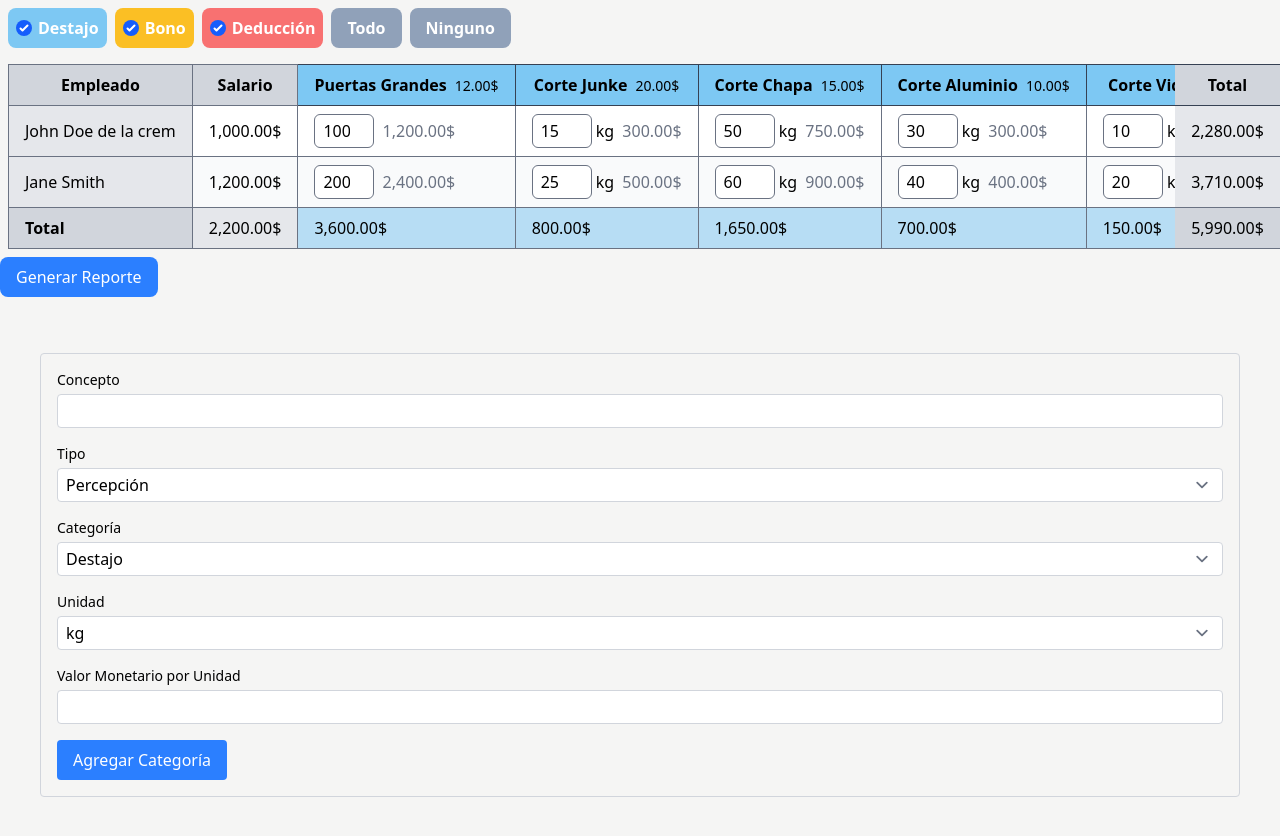
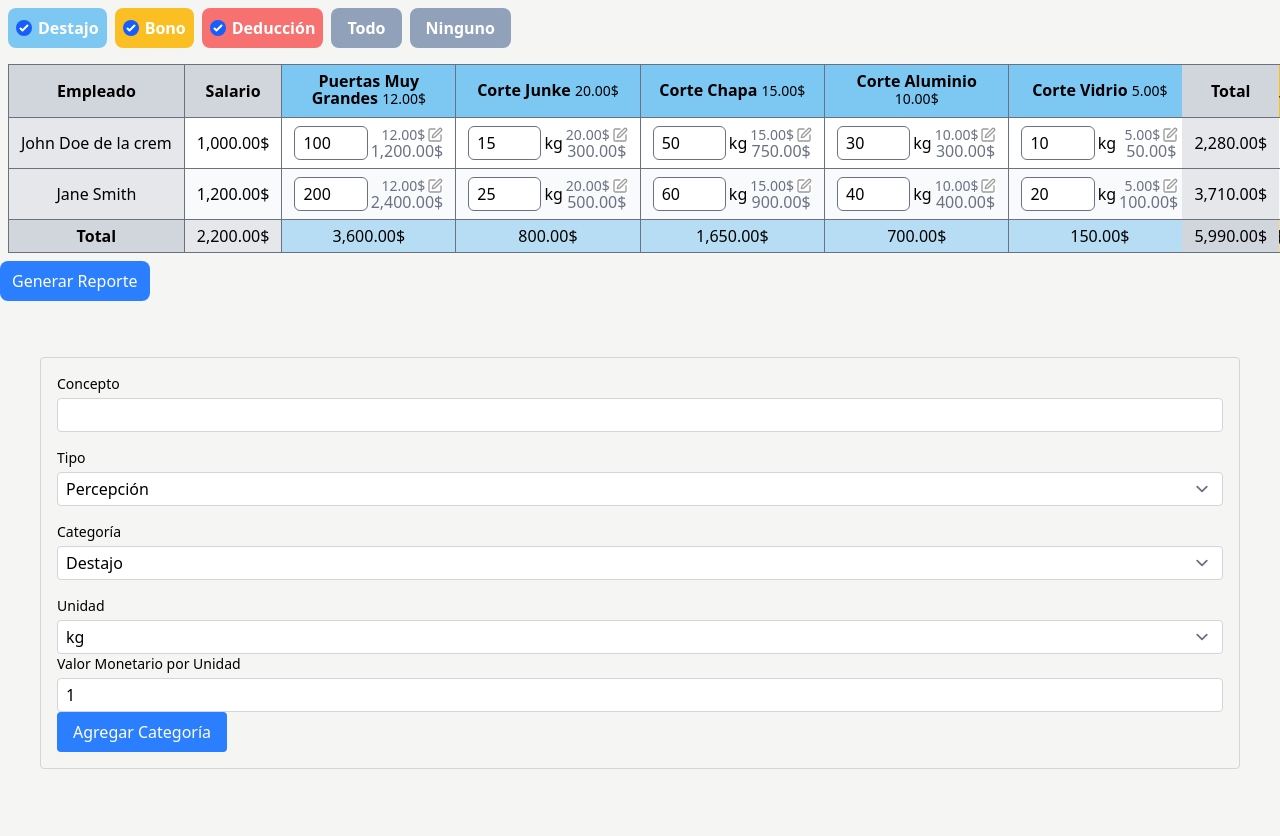
Before and after one commit to ChrisPoul/renova, a SvelteKit app: page / in a window 1280 px wide. After the commit the page ends 809 px from the top, so only its background shows below. Built offline with nearby package versions, Linux system fonts and the light colour scheme.

Commit message:
Made many small changes

```diff
--- a/src/app.css
+++ b/src/app.css
@@ -22,3 +22,10 @@
 .deduccion-opaco {
   background-color: rgba(248, 113, 113, 0.5);
 }
+
+.t-cell {
+  @apply px-3 py-2 border border-gray-500 leading-none text-center;
+}
+button {
+  @apply cursor-pointer
+}
--- a/src/app.d.ts
+++ b/src/app.d.ts
@@ -21,6 +21,8 @@ declare global {
 		id: number;
 		category: number;
 		amount: number;
+		unitMonetaryValue?: number;
+		unit?: string
 	}
 	interface Employee {
 		id: number;
--- a/src/lib/utils.ts
+++ b/src/lib/utils.ts
@@ -17,3 +17,17 @@ export function getCategoryTypeLabel(category: CategoryType) {
 	}
 	return category;
 }
+
+export function validateAmount(amount: number) {
+		if (!amount) return amount;
+		if (isNaN(amount)) return 0;
+		if (amount < 0) return 0;
+
+		const numString = amount.toString();
+		const decimalIndex = numString.indexOf('.');
+		if (decimalIndex === -1) {
+			return amount;
+		}
+		const truncatedString = numString.slice(0, decimalIndex + 3);
+		return parseFloat(truncatedString);
+	}
--- a/src/routes/+page.svelte
+++ b/src/routes/+page.svelte
@@ -8,7 +8,7 @@
 	const categoriasIncidencia: CategoriaIncidencia[] = [
 		{
 			id: 1,
-			concept: 'Puertas Grandes',
+			concept: 'Puertas Muy Grandes',
 			type: 'destajo',
 			unit: '',
 			unitMonetaryValue: 12
--- a/src/routes/AddCategory.svelte
+++ b/src/routes/AddCategory.svelte
@@ -1,12 +1,16 @@
 <script lang="ts">
 	import { categoryTypes } from '$lib/constants';
 	import { getCategoryTypeLabel } from '$lib/utils';
+	import UnitInputs from './UnitInputs.svelte';
 
 	let concept = $state('');
 	let type = $state('percepcion');
 	let categoryType = $state(categoryTypes[0]);
 	let unit = $state('kg');
-	let unitMonetaryValue = $state('');
+	let unitMonetaryValue = $state(1);
+	$effect(() => {
+		console.log(unit);
+	});
 </script>
 
 <form class="m-10 rounded border border-gray-300 p-4">
@@ -39,31 +43,7 @@
 			{/each}
 		</select>
 	</div>
-	<div class="mb-4">
-		<label class="mb-1 block text-sm font-medium" for="unit">Unidad</label>
-		<select id="unit" bind:value={unit} class="w-full rounded border border-gray-300 px-2 py-1">
-			<option value="kg">kg</option>
-			<option value="días">días</option>
-			<option value="horas">horas</option>
-			<option value="m²">m²</option>
-			<option value="m³">m³</option>
-		</select>
-	</div>
-	{#if unit !== 'días' && unit !== 'horas'}
-		<div class="mb-4">
-			<label class="mb-1 block text-sm font-medium" for="unitMonetaryValue"
-				>Valor Monetario por Unidad</label
-			>
-			<input
-				id="unitMonetaryValue"
-				type="number"
-				step="0.01"
-				bind:value={unitMonetaryValue}
-				class="w-full rounded border border-gray-300 px-2 py-1"
-				required
-			/>
-		</div>
-	{/if}
+	<UnitInputs bind:unit bind:unitMonetaryValue />
 	<button type="submit" class="rounded bg-blue-500 px-4 py-2 text-white hover:bg-blue-600">
 		Agregar Categoría
 	</button>
--- a/src/routes/EmployeeRow.svelte
+++ b/src/routes/EmployeeRow.svelte
@@ -1,8 +1,9 @@
 <script lang="ts">
 	import { onMount } from 'svelte';
 	import { selectedCategoryTypes, totals } from '$lib/stores.svelte';
-	import { formatMonetaryValue } from '$lib/utils';
+	import { formatMonetaryValue, validateAmount } from '$lib/utils';
 	import { categoryTypes } from '$lib/constants';
+	import UnitInputs from './UnitInputs.svelte';
 
 	let {
 		employee,
@@ -25,6 +26,17 @@
 	});
 
 	let employeeTotal = $derived.by(getEmployeeTotalByCategoryTypes);
+	let incidenciaToEdit: Incidencia | null = $state(null);
+
+	function openEditIncidenciaUnitMenu(incidencia: Incidencia, category: CategoriaIncidencia) {
+		incidenciaToEdit = incidencia;
+		if (!incidencia.unitMonetaryValue) {
+			incidencia.unitMonetaryValue = category.unitMonetaryValue;
+		}
+		if (!incidencia.unit) {
+			incidencia.unit = category.unit;
+		}
+	}
 
 	function getEmployeeTotalByCategoryTypes() {
 		let total = 0;
@@ -40,31 +52,31 @@
 		return total;
 	}
 
-	function getIncidenciaTotalMonetaryValue(amount: number, category: CategoriaIncidencia) {
-		if (category.unit === 'días') {
-			return (amount * employee.salary) / 5;
-		} else if (category.unit === 'horas') {
-			return (amount * employee.salary) / 40;
+	function getIncidenciaTotalMonetaryValue(incidencia: Incidencia, category: CategoriaIncidencia) {
+		const unitMonetaryValue = getIncidenciaUnitMonetaryValue(incidencia, category);
+		return incidencia.amount * unitMonetaryValue;
 	}
-		return amount * category.unitMonetaryValue;
+	function getIncidenciaUnitMonetaryValue(incidencia: Incidencia, category: CategoriaIncidencia) {
+		let unit = incidencia.unit;
+		if (!unit) {
+			unit = category.unit;
 		}
-	function validateIncidenciaAmount(amount: number) {
-		if (!amount) return amount;
-		if (isNaN(amount)) return 0;
-		if (amount < 0) return 0;
-
-		const numString = amount.toString();
-		const decimalIndex = numString.indexOf('.');
-		if (decimalIndex === -1) {
-			return amount;
+		if (unit === 'días') {
+			return employee.salary / 5;
+		} else if (unit === 'horas') {
+			return employee.salary / 40;
 		}
-		const truncatedString = numString.slice(0, decimalIndex + 3);
-		return parseFloat(truncatedString);
+		let unitMonetaryValue = incidencia.unitMonetaryValue;
+		if (!unitMonetaryValue) {
+			unitMonetaryValue = category.unitMonetaryValue;
 		}
-	function updateIncidenciaAmount(incidencia: Incidencia) {
-		incidencia.amount = validateIncidenciaAmount(incidencia.amount);
+		return category.unitMonetaryValue;
+	}
+	function updateIncidenciaAmount(incidencia: Incidencia, category: CategoriaIncidencia) {
+		incidencia.amount = validateAmount(incidencia.amount);
 		setEmployeeTotalsByCategoryType();
-		updateCategoryTotalMonetaryValueByIncidencia(incidencia);
+		setCategoryTotalByIncidencia(incidencia, category);
+		totals.byCategory = new Map(totals.byCategory);
 	}
 	function setEmployeeTotalsByCategoryType() {
 		for (const categoryType of categoryTypes) {
@@ -77,7 +89,7 @@
 			if (!categoryTypeTotals) {
 				categoryTypeTotals = new Map([[employee.id, 0]]);
 			}
-			const incidenciaTotal = getIncidenciaTotalMonetaryValue(incidencia.amount, category);
+			const incidenciaTotal = getIncidenciaTotalMonetaryValue(incidencia, category);
 			const prevTotal = categoryTypeTotals.get(employee.id) ?? 0;
 			categoryTypeTotals.set(employee.id, prevTotal + incidenciaTotal);
 			totals.byCategoryType.set(category.type, categoryTypeTotals);
@@ -86,13 +98,14 @@
 	}
 	function updateCategoryTotalMonetaryValuesByEmployee(employee: Employee) {
 		for (const incidencia of employee.incidencias) {
-			updateCategoryTotalMonetaryValueByIncidencia(incidencia);
+			const category = categoriasIncidenciaMap.get(incidencia.category);
+			if (!category) continue;
+			setCategoryTotalByIncidencia(incidencia, category);
 		}
+		totals.byCategory = new Map(totals.byCategory);
 	}
-	function updateCategoryTotalMonetaryValueByIncidencia(incidencia: Incidencia) {
-		const category = categoriasIncidenciaMap.get(incidencia.category);
-		if (!category) return;
-		let incidenciaTotalMonetaryValue = getIncidenciaTotalMonetaryValue(incidencia.amount, category);
+	function setCategoryTotalByIncidencia(incidencia: Incidencia, category: CategoriaIncidencia) {
+		let incidenciaTotalMonetaryValue = getIncidenciaTotalMonetaryValue(incidencia, category);
 		const categoryIncidencias = totals.byCategory.get(category.id);
 		if (categoryIncidencias) {
 			categoryIncidencias.set(employee.id, incidenciaTotalMonetaryValue);
@@ -102,45 +115,103 @@
 				new Map([[employee.id, incidenciaTotalMonetaryValue]])
 			);
 		}
-		totals.byCategory = new Map(totals.byCategory);
 	}
 </script>
 
+{#if incidenciaToEdit}
+	<div class="fixed inset-0 z-50 flex items-center justify-center bg-black/50">
+		<div class="relative w-full max-w-md rounded-lg bg-white p-6 shadow-lg">
+			<button
+				class="absolute top-3 right-3 text-gray-500 hover:text-gray-700"
+				onclick={() => (incidenciaToEdit = null)}
+				aria-label="Close"
+			>
+				&times;
+			</button>
+			<h2 class="mb-4 text-lg font-semibold">Editar Incidencia</h2>
+			<div class="flex flex-col gap-2">
+				<UnitInputs
+					bind:unit={incidenciaToEdit.unit}
+					bind:unitMonetaryValue={incidenciaToEdit.unitMonetaryValue}
+				/>
+			</div>
+			<div class="flex justify-end gap-2">
+				<button
+					class="rounded bg-gray-200 px-4 py-2 text-gray-700 hover:bg-gray-300"
+					onclick={() => (incidenciaToEdit = null)}
+				>
+					Cancelar
+				</button>
+				<button
+					class="rounded bg-blue-600 px-4 py-2 text-white hover:bg-blue-700"
+					onclick={() => {
+						if (!incidenciaToEdit) return;
+						const category = categoriasIncidenciaMap.get(incidenciaToEdit.category);
+						if (!category) return;
+						updateIncidenciaAmount(incidenciaToEdit, category);
+						incidenciaToEdit = null;
+					}}
+				>
+					Aceptar
+				</button>
+			</div>
+		</div>
+	</div>
+{/if}
+
 <tr class="odd:bg-white even:bg-gray-50">
-	<td class="sticky left-0 border border-gray-500 bg-gray-200 px-4 py-2 text-nowrap"
-		>{employee.name}</td
-	>
-	<td class="border border-gray-500 px-4 py-2 text-nowrap"
-		>{formatMonetaryValue(employee.salary)}</td
-	>
+	<td class="t-cell sticky left-0 bg-gray-200 text-nowrap">{employee.name}</td>
+	<td class="t-cell text-nowrap">{formatMonetaryValue(employee.salary)}</td>
 	{#each categoriasIncidencia as category}
 		{#if selectedCategoryTypes.value.includes(category.type)}
 			{@const incidencia = incidenciasMapByCategory.get(category.id)}
-			<td class="border border-gray-500 px-4 py-2 text-nowrap">
+			<td class="t-cell text-nowrap">
 				{#if incidencia}
+					<div class="flex w-full items-center gap-0.75">
 						<input
 							type="number"
 							step=".01"
 							bind:value={incidencia.amount}
-						class="w-15 rounded-md border border-gray-500 px-2 py-1"
-						oninput={() => updateIncidenciaAmount(incidencia)}
+							class="rounded-md border border-gray-500 px-2 py-1"
+							oninput={() => updateIncidenciaAmount(incidencia, category)}
+							style="width: {`${(incidencia.amount?.toString().length || 1) + 4}ch`}; min-width: 8ch;"
 						/>
+						{#if incidencia.unit}
+							{incidencia.unit}
+						{:else}
 							{category.unit}
+						{/if}
 						{#if category.unitMonetaryValue !== 1}
-						<span class="pl-1 text-gray-500">
-							{formatMonetaryValue(getIncidenciaTotalMonetaryValue(incidencia.amount, category))}
+							<div class="ml-auto flex flex-col">
+								<div class="ml-auto flex items-center">
+									<span class="text-sm leading-none text-gray-500">
+										{formatMonetaryValue(getIncidenciaUnitMonetaryValue(incidencia, category))}
 									</span>
+									<button
+										class="ml-0.5 w-4"
+										onclick={() => {
+											openEditIncidenciaUnitMenu(incidencia, category);
+										}}
+									>
+										<img class="bg-white" src="/EditIcon.svg" alt="" />
+									</button>
+								</div>
+								<span class="leading-none text-gray-500">
+									{formatMonetaryValue(getIncidenciaTotalMonetaryValue(incidencia, category))}
+								</span>
+							</div>
 						{/if}
+					</div>
 				{/if}
 			</td>
 		{/if}
 	{/each}
 	{#each selectedCategoryTypes.value as categoryType}
-		<td class="border border-gray-500 px-4 py-2 text-nowrap">
+		<td class="t-cell text-nowrap">
 			{formatMonetaryValue(totals.byCategoryType.get(categoryType)?.get(employee.id) ?? 0)}
 		</td>
 	{/each}
-	<td class="sticky right-0 border border-gray-500 bg-gray-200 px-4 py-2 text-nowrap">
+	<td class="t-cell sticky right-0 bg-gray-200 text-nowrap">
 		{formatMonetaryValue(employeeTotal)}
 	</td>
 </tr>
--- a/src/routes/MainTable.svelte
+++ b/src/routes/MainTable.svelte
@@ -64,14 +64,14 @@
 	<table class="m-2 border-collapse border border-gray-500">
 		<thead>
 			<tr class="bg-gray-100">
-				<th class="sticky left-0 border border-gray-500 bg-gray-300 px-4 py-2">Empleado</th>
-				<th class="border border-gray-500 bg-gray-300 px-4 py-2">Salario</th>
+				<th class="sticky left-0 bg-gray-300 t-cell">Empleado</th>
+				<th class="bg-gray-300 t-cell">Salario</th>
 				{#each categoriasIncidencia as category}
 					{#if selectedCategoryTypes.value.includes(category.type)}
-						<th class={`border border-gray-700 px-4 py-2 text-nowrap ${category.type}`}>
+						<th class={`t-cell ${category.type}`}>
 							{category.concept}
 							{#if category.unitMonetaryValue !== 1 && category.unitMonetaryValue !== 0}
-								<span class="pl-1 text-sm font-normal">
+								<span class="text-sm font-normal">
 									{formatMonetaryValue(category.unitMonetaryValue)}
 								</span>
 							{/if}
@@ -79,11 +79,11 @@
 					{/if}
 				{/each}
 				{#each selectedCategoryTypes.value as categoryType}
-					<th class={`border border-gray-700 px-4 py-2 text-nowrap ${categoryType}`}>
+					<th class={`t-cell ${categoryType}`}>
 						Total {getCategoryTypeLabel(categoryType)}
 					</th>
 				{/each}
-				<th class="sticky right-0 border border-gray-500 bg-gray-300 px-4 py-2">Total</th>
+				<th class="sticky right-0 t-cell bg-gray-300">Total</th>
 			</tr>
 		</thead>
 		<tbody>
@@ -91,14 +91,14 @@
 				<EmployeeRow {employee} {categoriasIncidencia} />
 			{/each}
 			<tr class="bg-gray-100">
-				<td class="sticky left-0 border border-gray-500 bg-gray-300 px-4 py-2 font-bold">Total</td>
-				<td class="border border-gray-500 bg-gray-200 px-4 py-2 text-nowrap">
+				<td class="sticky left-0 t-cell bg-gray-300 font-bold">Total</td>
+				<td class="t-cell bg-gray-200 text-nowrap">
 					{formatMonetaryValue(getTotalSalary())}
 				</td>
 				{#each categoriasIncidencia as category}
 					{#if selectedCategoryTypes.value.includes(category.type)}
 						<td
-							class={`border border-gray-500 bg-gray-200 px-4 py-2 text-nowrap ${category.type}-opaco`}
+							class={`t-cell text-nowrap ${category.type}-opaco`}
 						>
 							{formatMonetaryValue(getCategoryTotalMonetaryValue(category.id))}
 						</td>
@@ -106,12 +106,12 @@
 				{/each}
 				{#each selectedCategoryTypes.value as categoryType}
 					<td
-						class={`border border-gray-500 bg-gray-200 px-4 py-2 text-nowrap ${categoryType}-opaco`}
+						class={`t-cell text-nowrap ${categoryType}-opaco`}
 					>
 						{formatMonetaryValue(totalsByCategoryType.get(categoryType) ?? 0)}
 					</td>
 				{/each}
-				<td class="sticky right-0 border border-gray-500 bg-gray-300 px-4 py-2 text-nowrap">
+				<td class="sticky right-0 t-cell bg-gray-300 text-nowrap">
 					{formatMonetaryValue(totalsByCategoryType.get('all') ?? 0)}
 				</td>
 			</tr>
@@ -120,7 +120,7 @@
 </div>
 
 <button
-	class="mb-4 rounded-lg bg-blue-500 px-4 py-2 text-white hover:bg-blue-600"
+	class="mb-4 rounded-lg bg-blue-500 px-3 py-2 text-white hover:bg-blue-600"
 	onclick={generateExcelReport}
 >
 	Generar Reporte
--- /dev/null
+++ b/src/routes/UnitInputs.svelte
@@ -0,0 +1,41 @@
+<script>
+	import { validateAmount } from "$lib/utils";
+
+	let { unit = $bindable(), unitMonetaryValue = $bindable() } = $props();
+
+  const unitOptions = [
+    "kg",
+    "días",
+    "horas",
+    "$",
+    "m²",
+    "m³"
+  ]
+</script>
+
+<div>
+	<label class="mb-1 block text-sm font-medium" for="unit">Unidad</label>
+	<select id="unit" bind:value={unit} class="w-full rounded border border-gray-300 px-2 py-1">
+    {#each unitOptions as option}
+      <option value={option}>{option}</option>
+    {/each}
+  </select>
+</div>
+{#if unit !== 'días' && unit !== 'horas'}
+	<div>
+		<label class="mb-1 block text-sm font-medium" for="unitMonetaryValue"
+			>Valor Monetario por Unidad</label
+		>
+		<input
+			id="unitMonetaryValue"
+			type="number"
+			step="0.01"
+			bind:value={unitMonetaryValue}
+      oninput={() => {
+        unitMonetaryValue = validateAmount(unitMonetaryValue);
+      }}
+			class="w-full rounded border border-gray-300 px-2 py-1"
+			required
+		/>
+	</div>
+{/if}
```
Also changed, not shown: static/EditIcon.svg (added). Lines whose indentation alone changed are shown as unchanged.
